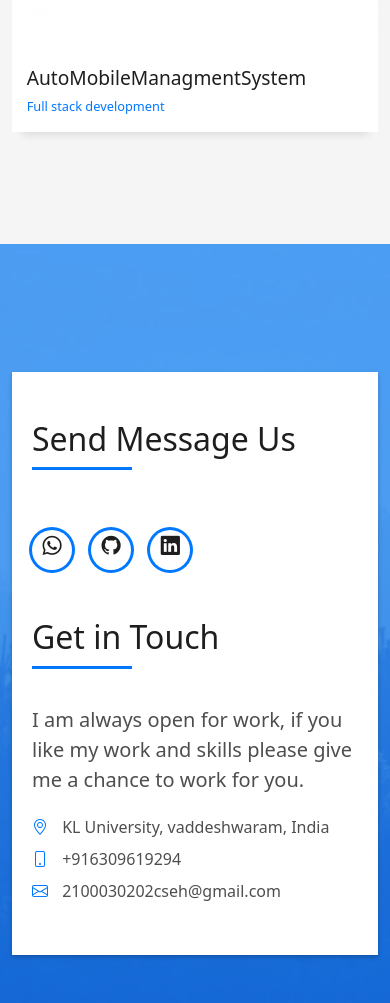
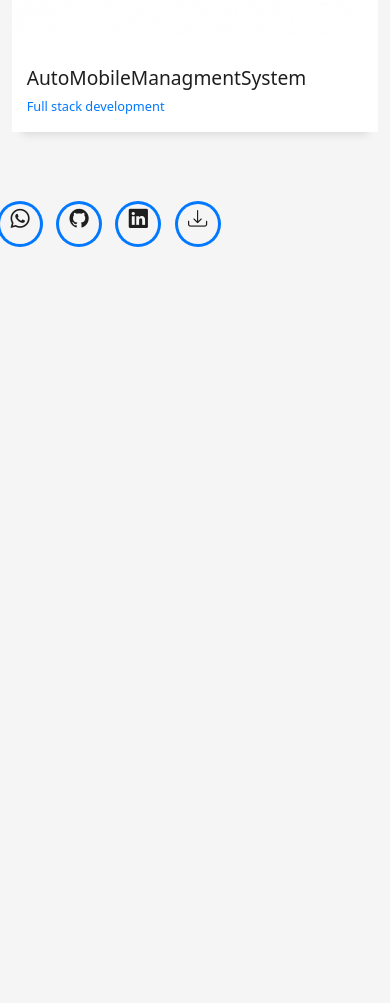
Before and after one commit to sainadhjaladi/MyPortfolioRepository, a plain HTML site: page index.html in a window 390 px wide. Shown: the part 5837-6840 px from the top of the page. After the commit the page ends 6105 px from the top, so only its background shows below. Drawn offline with Linux system fonts and the light colour scheme.

Commit message:
Update index.html

```diff
--- a/index.html
+++ b/index.html
@@ -425,85 +425,31 @@
       <!-- End Portfolio Section -->
 
       <!-- ======= Contact Section ======= -->
-      <section
-        id="contact"
-        class="paralax-mf footer-paralax bg-image sect-mt4 route"
-        style="background-image: url(assets/img/overlay-bg.jpg)"
-      >
-        <div class="overlay-mf"></div>
-        <div class="container">
-          <div class="row">
-            <div class="col-sm-12">
-              <div class="contact-mf">
-                <div id="contact" class="box-shadow-full">
-                  <div class="row">
-                    <div class="col-md-6">
-                      <div class="title-box-2">
-                        <h5 class="title-left">Send Message Us</h5>
-                      </div>
-                      <div>
 <div class="socials">
   <ul>
     <li>
-                              <a
-                                href="https://wa.me/6309619294"
-                                target="_blank"
-                                ><span class="ico-circle"
-                                  ><i class="bi bi-whatsapp"></i></span
-                              ></a>
-                            </li>
-
-                            <li>
-                              <a
-                                href="https://github.com/sainadhjaladi"
-                                target="_blank"
-                                ><span class="ico-circle"
-                                  ><i class="bi bi-github"></i></span
-                              ></a>
+      <a href="https://wa.me/6309619294" target="_blank">
+        <span class="ico-circle"><i class="bi bi-whatsapp"></i></span>
+      </a>
     </li>
     <li>
-                              <a
-                                href="https://www.linkedin.com/in/sainadhjaladi/"
-                                target="_blank"
-                                ><span class="ico-circle"
-                                  ><i class="bi bi-linkedin"></i></span
-                              ></a>
+      <a href="https://github.com/sainadhjaladi" target="_blank">
+        <span class="ico-circle"><i class="bi bi-github"></i></span>
+      </a>
+    </li>
+    <li>
+      <a href="https://www.linkedin.com/in/sainadhjaladi/" target="_blank">
+        <span class="ico-circle"><i class="bi bi-linkedin"></i></span>
+      </a>
+    </li>
+    <li>
+      <a href="https://drive.google.com/file/d/15OKiDaVCOsY79jYaMEQT_xUNWoEI6HPZ/view?usp=drive_link" target="_blank" download>
+        <span class="ico-circle"><i class="bi bi-download"></i></span>
+      </a>
     </li>
   </ul>
 </div>
-                      </div>
-                    </div>
-                    <div class="col-md-6">
-                      <div class="title-box-2 pt-4 pt-md-0">
-                        <h5 class="title-left">Get in Touch</h5>
-                      </div>
-                      <div class="more-info">
-                        <p class="lead">
-                          I am always open for work, if you like my work and
-                          skills please give me a chance to work for you.
-                        </p>
-                        <ul class="list-ico">
-                          <li>
-                            <span class="bi bi-geo-alt"></span> KL University,
-                            vaddeshwaram, India
-                          </li>
-                          <li>
-                            <span class="bi bi-phone"></span> +916309619294
-                          </li>
-                          <li>
-                            <span class="bi bi-envelope"></span>
-                            2100030202cseh@gmail.com
-                          </li>
-                        </ul>
-                      </div>
-                    </div>
-                  </div>
-                </div>
-              </div>
-            </div>
-          </div>
-        </div>
-      </section>
+
       <!-- End Contact Section -->
     </main>
     <!-- End #main -->
```
Lines whose indentation alone changed are shown as unchanged.
